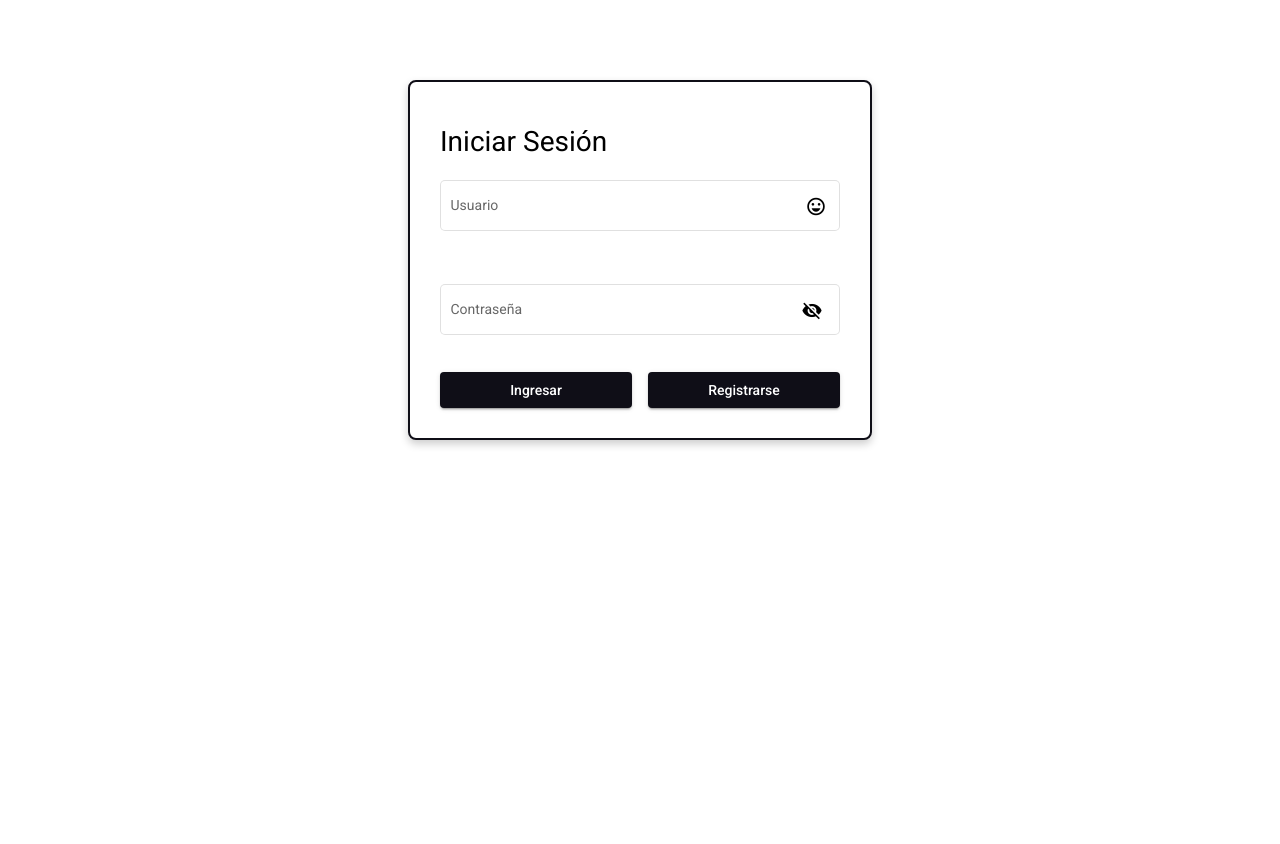
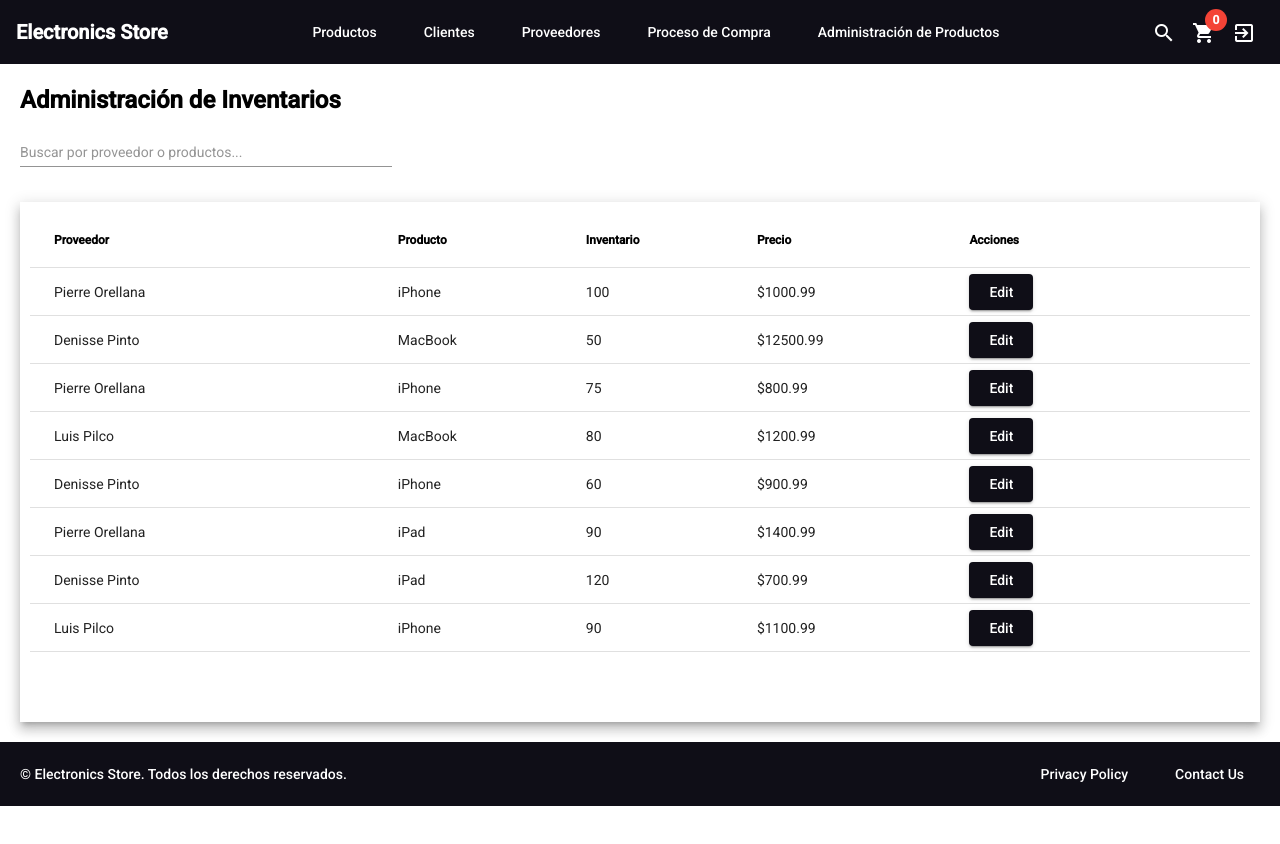
Before and after one commit to pierorellana/proyecto_parcial_grupo11, an Angular app: page /inventario in a window 1280 px wide. Before the commit this address led to /login. Shown: the top 844 px of the page. After the commit the page ends 806 px from the top, so only its background shows below. Built offline with nearby package versions, Linux system fonts and the light colour scheme.

Commit message:
creacion de inventarios y otras modificaciones

```diff
--- a/src/app/app-routing.module.ts
+++ b/src/app/app-routing.module.ts
@@ -12,6 +12,7 @@ import { SolicitudComponent } from './pages/solicitud/solicitud.component';
 import { DetalleOrdenComponent } from './pages/detalle-orden/detalle-orden.component';
 import { OrdenesComponent } from './pages/ordenes/ordenes.component';
 import { SuppliersComponent } from './pages/suppliers/suppliers.component';
+import { InventoryComponent } from './pages/inventory/inventory.component';
 
 const routes: Routes = [
   { path: '', redirectTo: 'login', pathMatch: 'full' },
@@ -30,6 +31,7 @@ const routes: Routes = [
   { path: 'solicitud/:valor', component: SolicitudComponent },
   { path: 'ordenes', component: OrdenesComponent },
   { path: 'proveedor', component: SuppliersComponent },
+  { path: 'inventario', component: InventoryComponent },
   { path: '**', redirectTo: 'login', pathMatch: 'full' },
 ];
 
--- a/src/app/app.module.ts
+++ b/src/app/app.module.ts
@@ -24,6 +24,8 @@ import { AdminProductComponent } from './pages/admin-product/admin-product.compo
 import { SuppliersComponent } from './pages/suppliers/suppliers.component';
 import { CabeceraComponent } from './pages/components/nav-bar/cabecera.component';
 import { SupplierFormComponent } from './pages/supplier-form/supplier-form.component';
+import { InventoryComponent } from './pages/inventory/inventory.component';
+import { EditInventoryComponent } from './pages/edit-inventory/edit-inventory.component';
 
 @NgModule({
   declarations: [
@@ -39,7 +41,9 @@ import { SupplierFormComponent } from './pages/supplier-form/supplier-form.compo
     AdminProductComponent,
     CabeceraComponent,
     SuppliersComponent,
-    SupplierFormComponent
+    SupplierFormComponent,
+    InventoryComponent,
+    EditInventoryComponent
   ],
   imports: [
     BrowserModule,
--- a/src/app/pages/components/nav-bar/cabecera.component.html
+++ b/src/app/pages/components/nav-bar/cabecera.component.html
@@ -2,23 +2,37 @@
     <span class="title" routerLink="/products">Electronics Store</span>
     <span class="spacer"></span>
     <nav>
-        <button mat-button [matMenuTriggerFor]="productsMenu" routerLinkActive="active-link" class="white-text">Productos</button>
-        <button mat-button routerLink="/client" routerLinkActive="active-link" class="white-text">Clientes</button>
-        <button mat-button routerLink="/proveedor" routerLinkActive="active-link" class="white-text">Proveedores</button>
-        <button mat-button routerLink="/ordenes" routerLinkActive="active-link" class="white-text">Proceso de Compra</button>
-        <button mat-button routerLink="/adminProduct" routerLinkActive="active-link" class="white-text">Administración de Productos</button>
+        <button mat-button [matMenuTriggerFor]="productsMenu" routerLinkActive="active-link" class="white-text">
+      Productos
+    </button>
+        <button mat-button routerLink="/client" routerLinkActive="active-link" class="white-text">
+      Clientes
+    </button>
+        <button mat-button [matMenuTriggerFor]="proveedorMenu" routerLinkActive="active-link" class="white-text">
+      Proveedores
+    </button>
+        <button mat-button routerLink="/ordenes" routerLinkActive="active-link" class="white-text">
+      Proceso de Compra
+    </button>
+        <button mat-button routerLink="/adminProduct" routerLinkActive="active-link" class="white-text">
+      Administración de Productos
+    </button>
     </nav>
     <span class="spacer"></span>
     <button mat-icon-button>
     <mat-icon class="white-text">search</mat-icon>
-</button>
+  </button>
     <button mat-icon-button>
     <mat-icon class="white-text">shopping_cart</mat-icon>
-    <span class="badge" matBadge="{{cartItemCount}}" matBadgeColor="warn"></span>
-</button>
+    <span
+      class="badge"
+      matBadge="{{ cartItemCount }}"
+      matBadgeColor="warn"
+    ></span>
+  </button>
     <button mat-icon-button (click)="logout()">
     <mat-icon class="white-text">exit_to_app</mat-icon>
-</button>
+  </button>
 </mat-toolbar>
 
 <mat-menu #productsMenu="matMenu">
@@ -26,3 +40,10 @@
     <button mat-menu-item routerLink="/products/phones">Teléfonos</button>
     <button mat-menu-item routerLink="/products/accesories">Accesorios</button>
 </mat-menu>
+
+<mat-menu #proveedorMenu="matMenu">
+    <button mat-menu-item routerLink="/proveedor">
+    Administración de Proveedores
+  </button>
+    <button mat-menu-item routerLink="/inventario">Inventarios</button>
+</mat-menu>
--- /dev/null
+++ b/src/app/pages/edit-inventory/edit-inventory.component.css
@@ -0,0 +1,12 @@
+.full-width {
+    width: 100%;
+}
+
+mat-dialog-actions {
+    justify-content: flex-end;
+}
+
+.mat-raised-button {
+    background-color: #0f0e17;
+    color: white;
+}
--- /dev/null
+++ b/src/app/pages/edit-inventory/edit-inventory.component.html
@@ -0,0 +1,21 @@
+<h2 mat-dialog-title>Editar Inventario: {{data.product}}</h2>
+<mat-dialog-content>
+    <mat-form-field class="full-width">
+        <mat-label>Nombre</mat-label>
+        <input matInput [(ngModel)]="data.product">
+    </mat-form-field>
+
+    <mat-form-field class="full-width">
+        <mat-label>Inventario</mat-label>
+        <input matInput type="number" [(ngModel)]="data.inventory">
+    </mat-form-field>
+
+    <mat-form-field class="full-width">
+        <mat-label>Precio</mat-label>
+        <input matInput [(ngModel)]="data.price">
+    </mat-form-field>
+</mat-dialog-content>
+<mat-dialog-actions>
+    <button mat-button (click)="onCancel()">Cancelar</button>
+    <button mat-raised-button (click)="onSave()">Guardar</button>
+</mat-dialog-actions>
--- /dev/null
+++ b/src/app/pages/edit-inventory/edit-inventory.component.ts
@@ -0,0 +1,22 @@
+import { Component, Inject, OnInit } from '@angular/core';
+import { MAT_DIALOG_DATA, MatDialogRef } from '@angular/material/dialog';
+
+@Component({
+  selector: 'app-edit-inventory',
+  templateUrl: './edit-inventory.component.html',
+  styleUrls: ['./edit-inventory.component.css'],
+})
+export class EditInventoryComponent {
+  constructor(
+    public dialogRef: MatDialogRef<EditInventoryComponent>,
+    @Inject(MAT_DIALOG_DATA) public data: any
+  ) {}
+
+  onCancel(): void {
+    this.dialogRef.close();
+  }
+
+  onSave(): void {
+    this.dialogRef.close(this.data);
+  }
+}
--- /dev/null
+++ b/src/app/pages/inventory/inventory.component.css
@@ -0,0 +1,29 @@
+.inventory-management {
+    padding: 20px;
+}
+
+mat-form-field.full-width {
+    margin-bottom: 20px;
+}
+
+table {
+    width: 100%;
+    padding: 10px;
+    padding-bottom: 70px;
+}
+
+.title {
+    font-weight: bold;
+    color: black;
+    margin: 0;
+}
+
+.mat-raised-button {
+    background-color: #0f0e17;
+    color: white;
+}
+
+.search-field {
+    width: 30%;
+    margin-bottom: 16px;
+}
--- /dev/null
+++ b/src/app/pages/inventory/inventory.component.html
@@ -0,0 +1,38 @@
+<div class="inventory-management">
+    <h1 class="title">Administración de Inventarios</h1>
+    <mat-form-field appearance="standard" class="search-field">
+        <input matInput (keyup)="applyFilter($event)" placeholder="Buscar por proveedor o productos...">
+    </mat-form-field>
+
+    <table mat-table [dataSource]="filteredDataSource" class="mat-elevation-z8 full-width">
+        <ng-container matColumnDef="supplier">
+            <th mat-header-cell *matHeaderCellDef class="title"> Proveedor </th>
+            <td mat-cell *matCellDef="let element"> {{element.supplier}} </td>
+        </ng-container>
+
+        <ng-container matColumnDef="product">
+            <th mat-header-cell *matHeaderCellDef class="title"> Producto </th>
+            <td mat-cell *matCellDef="let element"> {{element.product}} </td>
+        </ng-container>
+
+        <ng-container matColumnDef="inventory">
+            <th mat-header-cell *matHeaderCellDef class="title"> Inventario </th>
+            <td mat-cell *matCellDef="let element"> {{element.inventory}} </td>
+        </ng-container>
+
+        <ng-container matColumnDef="price">
+            <th mat-header-cell *matHeaderCellDef class="title"> Precio </th>
+            <td mat-cell *matCellDef="let element"> {{element.price}} </td>
+        </ng-container>
+
+        <ng-container matColumnDef="actions">
+            <th mat-header-cell *matHeaderCellDef class="title"> Acciones </th>
+            <td mat-cell *matCellDef="let element">
+                <button mat-raised-button (click)="editItem(element)">Edit</button>
+            </td>
+        </ng-container>
+
+        <tr mat-header-row *matHeaderRowDef="displayedColumns"></tr>
+        <tr mat-row *matRowDef="let row; columns: displayedColumns;"></tr>
+    </table>
+</div>
--- /dev/null
+++ b/src/app/pages/inventory/inventory.component.ts
@@ -0,0 +1,63 @@
+import { Component, OnInit } from '@angular/core';
+import { MatDialog } from '@angular/material/dialog';
+import { EditInventoryComponent } from '../edit-inventory/edit-inventory.component';
+
+interface InventoryItem {
+  supplier: string;
+  product: string;
+  inventory: number;
+  price: string;
+}
+
+@Component({
+  selector: 'app-inventory',
+  templateUrl: './inventory.component.html',
+  styleUrls: ['./inventory.component.css']
+})
+export class InventoryComponent implements OnInit {
+
+  searchQuery: string = '';
+  displayedColumns: string[] = ['supplier', 'product', 'inventory', 'price', 'actions'];
+  dataSource: InventoryItem[] = [
+    {supplier: 'Pierre Orellana', product: 'iPhone', inventory: 100, price: '$1000.99'},
+    {supplier: 'Denisse Pinto', product: 'MacBook', inventory: 50, price: '$12500.99'},
+    {supplier: 'Pierre Orellana', product: 'iPhone', inventory: 75, price: '$800.99'},
+    {supplier: 'Luis Pilco', product: 'MacBook', inventory: 80, price: '$1200.99'},
+    {supplier: 'Denisse Pinto', product: 'iPhone', inventory: 60, price: '$900.99'},
+    {supplier: 'Pierre Orellana', product: 'iPad', inventory: 90, price: '$1400.99'},
+    {supplier: 'Denisse Pinto', product: 'iPad', inventory: 120, price: '$700.99'},
+    {supplier: 'Luis Pilco', product: 'iPhone', inventory: 90, price: '$1100.99'},
+  ];
+  filteredDataSource: InventoryItem[] = [];
+
+  constructor(public dialog: MatDialog) {}
+
+  ngOnInit() {
+    this.filteredDataSource = this.dataSource;
+  }
+
+  applyFilter(event: Event) {
+    const filterValue = (event.target as HTMLInputElement).value.toLowerCase();
+    this.filteredDataSource = this.dataSource.filter(item =>
+      item.supplier.toLowerCase().includes(filterValue) ||
+      item.product.toLowerCase().includes(filterValue)
+    );
+  }
+
+  editItem(item: InventoryItem): void {
+    const dialogRef = this.dialog.open(EditInventoryComponent, {
+      width: '550px',
+      data: { ...item }
+    });
+
+    dialogRef.afterClosed().subscribe(result => {
+      if (result) {
+        const index = this.dataSource.findIndex(i => i.product === item.product && i.supplier === item.supplier);
+        if (index !== -1) {
+          this.dataSource[index] = result;
+          this.applyFilter(new Event('input'));
+        }
+      }
+    });
+  }
+}
--- a/src/app/pages/suppliers/suppliers.component.ts
+++ b/src/app/pages/suppliers/suppliers.component.ts
@@ -16,42 +16,42 @@ const SUPPLIER_DATA: Supplier[] = [
     name: 'Pierre Orellana',
     contact: '+1 (555) 123-4567',
     products: ['MacBook', 'iPad', 'iPhone'],
-    deliveryTime: '3-5 days',
+    deliveryTime: '3-5 días',
     quality: 4.8,
   },
   {
     name: 'Denisse Pinto',
     contact: '+44 (0) 20 1234 5678',
     products: ['MacBook', 'iPad', 'iPhone'],
-    deliveryTime: '2-4 days',
+    deliveryTime: '2-4 días',
     quality: 4.6,
   },
   {
     name: 'Luis Pilco',
     contact: '+61 (0) 3 9876 5432',
     products: ['MacBook', 'iPad', 'iPhone'],
-    deliveryTime: '4-7 days',
+    deliveryTime: '4-7 días',
     quality: 4.3,
   },
   {
     name: 'Alexander Hallo',
     contact: '+49 (0) 30 1234 5678',
     products: ['MacBook', 'iPad', 'iPhone'],
-    deliveryTime: '2-3 days',
+    deliveryTime: '2-3 días',
     quality: 4.9,
   },
   {
     name: 'Pepito Delgado',
     contact: '+49 (0) 30 1234 5678',
     products: ['MacBook', 'iPad', 'iPhone'],
-    deliveryTime: '2-3 days',
+    deliveryTime: '2-3 días',
     quality: 4.9,
   },
   {
     name: 'Pierre Orellana',
     contact: '+44 (0) 20 1234 5678',
     products: ['MacBook', 'iPad', 'iPhone'],
-    deliveryTime: '2-4 days',
+    deliveryTime: '2-4 días',
     quality: 4.6,
   },
 ];
```
Also changed, not shown: 2 other files (tests, documents, lock files or other folders).
